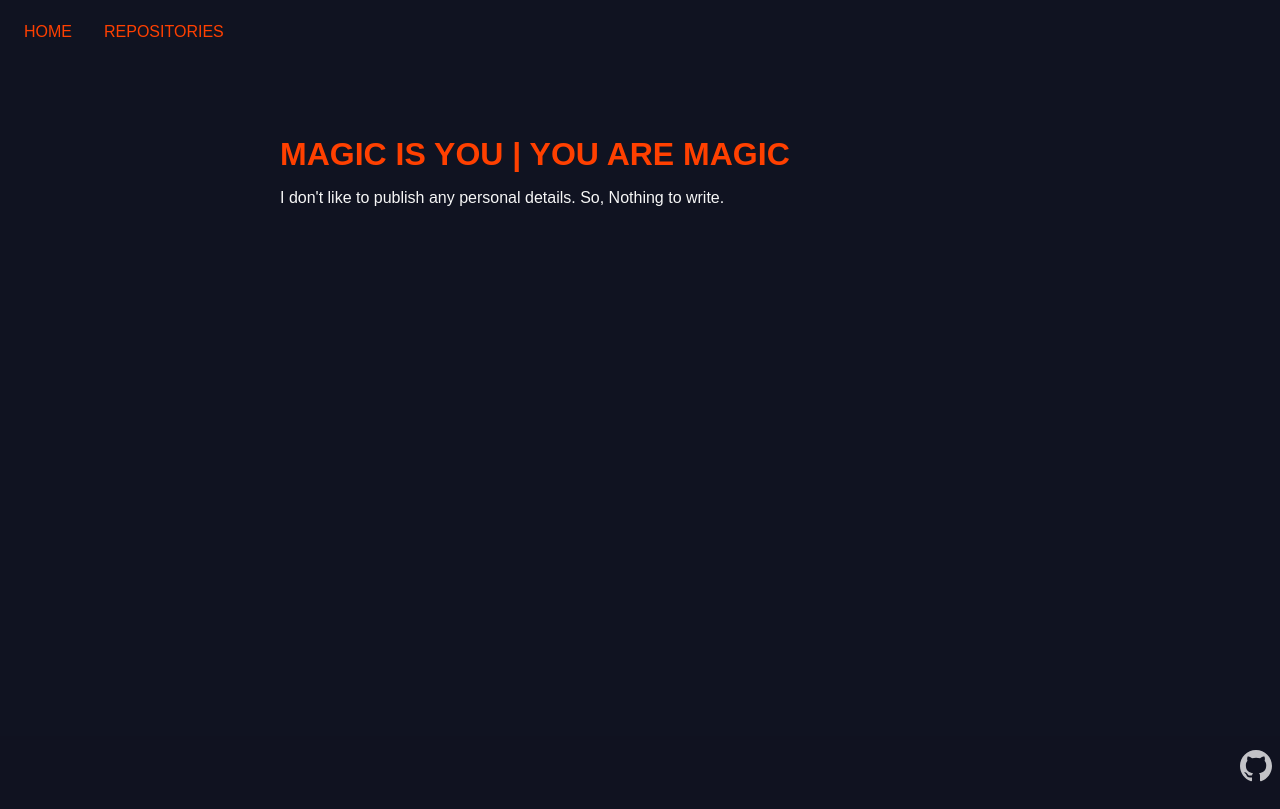
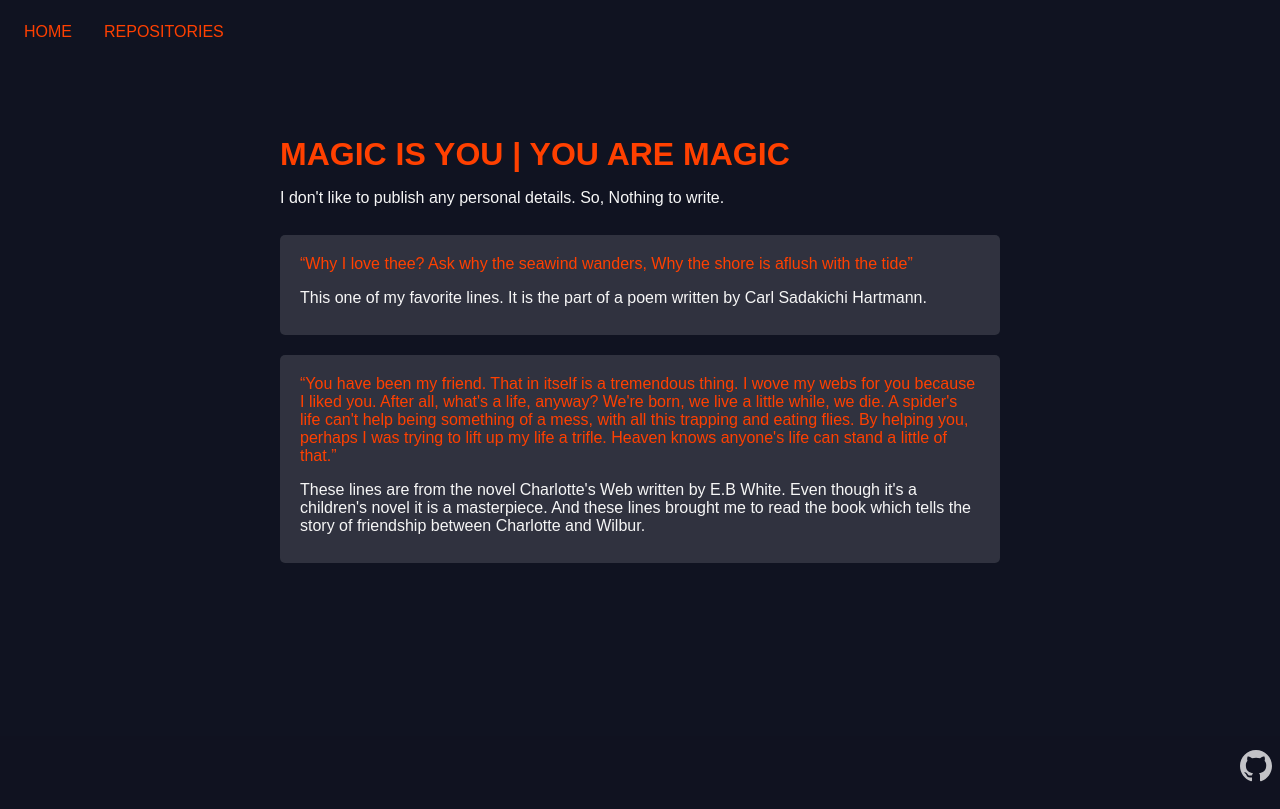
Before and after one commit to magicisyou/magicisyou.github.io, a SvelteKit app: page / in a window 1280 px wide. Built offline with nearby package versions, Linux system fonts and the light colour scheme.

Commit message:
added content to home page

```diff
--- /dev/null
+++ b/src/components/molecules/Note.svelte
@@ -0,0 +1,20 @@
+<script lang="ts">
+	export let quote = '';
+	export let remarks = '';
+</script>
+
+<div>
+	<q>{quote}</q>
+	<p>{remarks}</p>
+</div>
+
+<style lang="scss" scoped>
+	@import '../../styles/variables.scss';
+	$padding: 20px;
+	div {
+		width: calc(100% - 2 * $padding);
+		padding: $padding;
+		background-color: $box-color;
+		border-radius: 5px;
+	}
+</style>
--- a/src/components/organisms/Repository.svelte
+++ b/src/components/organisms/Repository.svelte
@@ -13,10 +13,10 @@
 <style lang="scss" scoped>
 	@import '../../styles/variables.scss';
 	a {
-		color: #276b96;
+		color: #6089ff;
 		text-decoration: none;
 		&:hover {
-			color: #377ba6;
+			color: #4069df;
 		}
 	}
 	div {
@@ -24,7 +24,7 @@
 		flex-direction: column;
 		align-items: flex-start;
 		gap: 20px;
-		background: linear-gradient(to right, #102931, #223322);
+		background-color: $box-color;
 		padding: 30px;
 		border-radius: 5px;
 	}
--- a/src/routes/+page.svelte
+++ b/src/routes/+page.svelte
@@ -1,2 +1,35 @@
+<script type="ts">
+	import Note from '../components/molecules/Note.svelte';
+	const notes = [
+		{
+			quote: 'Why I love thee? Ask why the seawind wanders, Why the shore is aflush with the tide',
+			remarks:
+				'This one of my favorite lines. It is the part of a poem written by Carl Sadakichi Hartmann.'
+		},
+		{
+			quote:
+				"You have been my friend. That in itself is a tremendous thing. I wove my webs for you because I liked you. After all, what's a life, anyway? We're born, we live a little while, we die. A spider's life can't help being something of a mess, with all this trapping and eating flies. By helping you, perhaps I was trying to lift up my life a trifle. Heaven knows anyone's life can stand a little of that.",
+			remarks:
+				"These lines are from the novel Charlotte's Web written by E.B White. Even though it's a children's novel it is a masterpiece. And these lines brought me to read the book which tells the story of friendship between Charlotte and Wilbur."
+		}
+	];
+</script>
+
 <h1>Magic Is You | You Are Magic</h1>
 <p>I don't like to publish any personal details. So, Nothing to write.</p>
+<div>
+	{#each notes as note}
+		<Note {...note} />
+	{/each}
+</div>
+
+<style lang="scss" scoped>
+	div {
+		display: flex;
+		flex-direction: column;
+		align-items: center;
+		justify-content: flex-start;
+		gap: 20px;
+		margin-top: 20px;
+	}
+</style>
--- a/src/styles/variables.scss
+++ b/src/styles/variables.scss
@@ -1,5 +1,6 @@
 $background-color: #101321;
 $color: #ff4000;
+$box-color: #fff2;
 $header-and-footer-height: 3rem;
 $header-and-footer-padding: 0.5rem;
 $header-and-footer-margin: 0.5rem;
```
